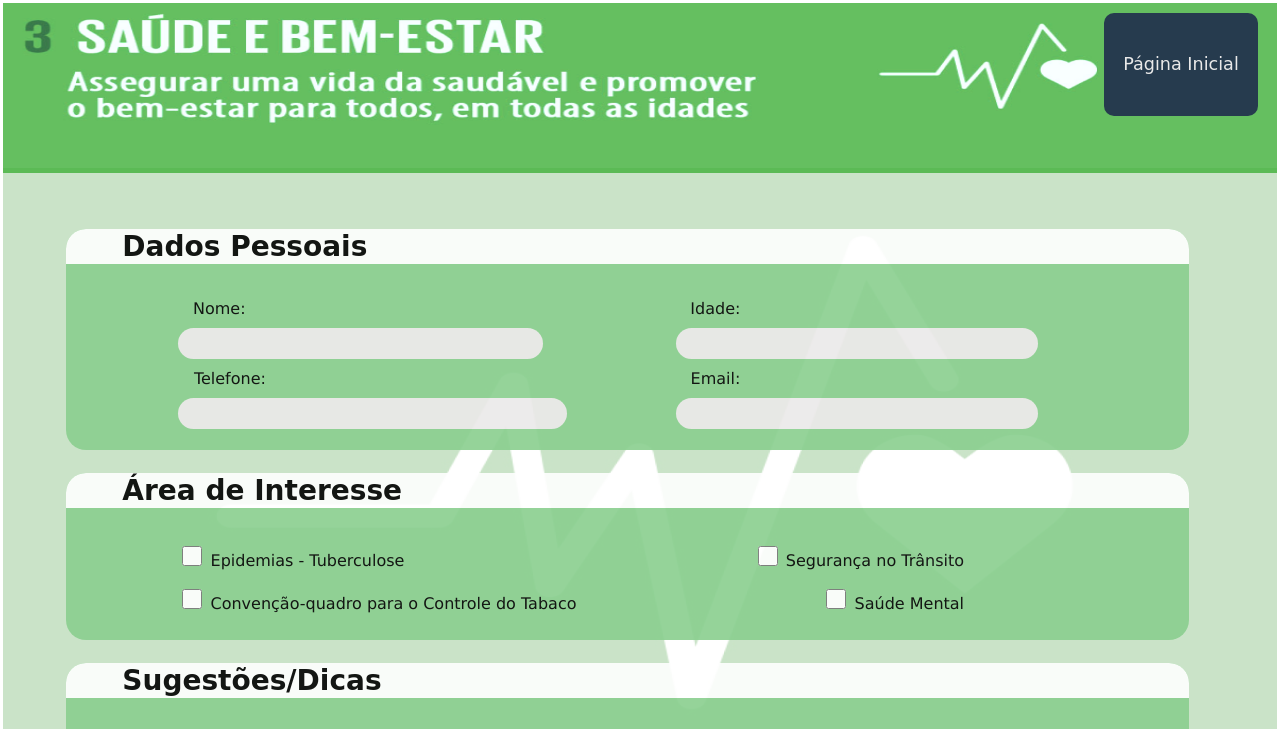
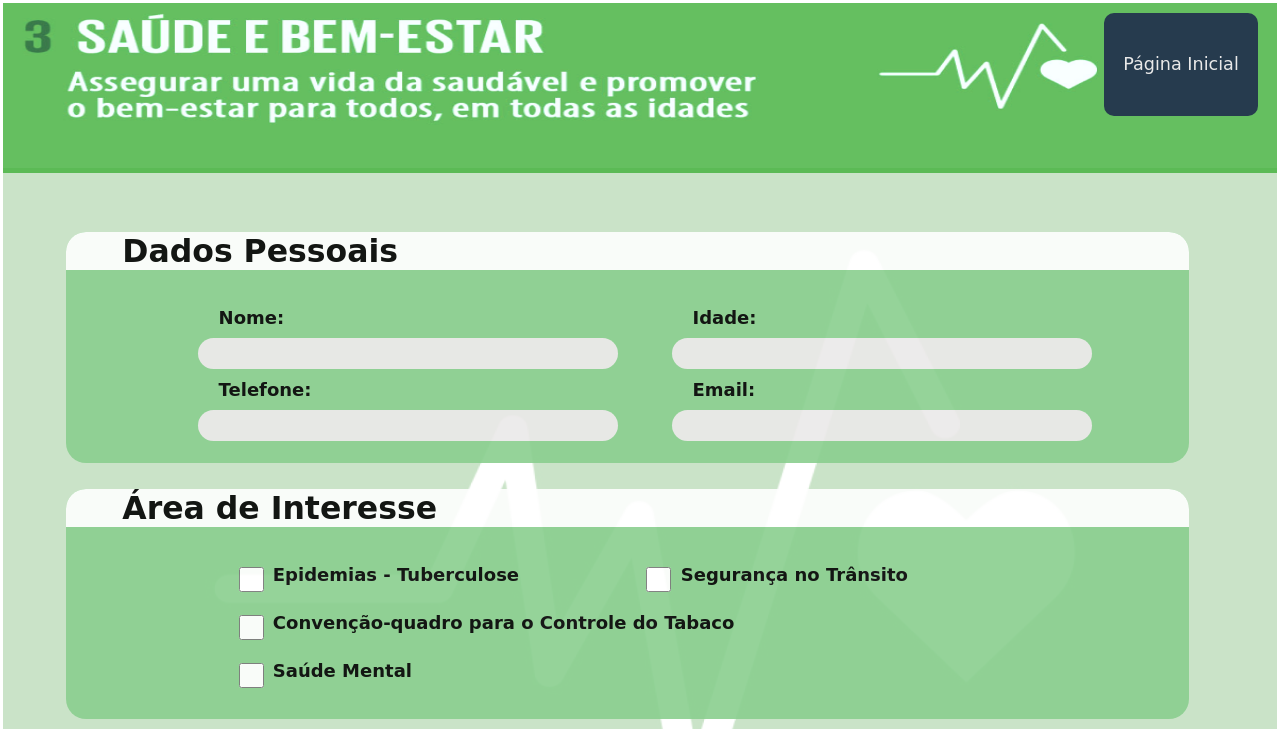
Before and after one commit to Rafael-Francisco21/ODS3, a plain HTML site: page form.html in a window 1280 px wide. Shown: the top 729 px of the page. Drawn offline with Linux system fonts and the light colour scheme.

Commit message:
Update estilo.css

```diff
--- a/CSS/estilo.css
+++ b/CSS/estilo.css
@@ -1,18 +1,20 @@
-
 html {
     scroll-behavior: smooth;
 }
-header,main,footer{
-    margin: -5px ;
+
+header,
+main,
+footer {
+    margin: -5px;
     padding: 10px;
     font-family: Verdana, Geneva, Tahoma, sans-serif;
     text-align: justify;
 }
 
 
-header{
+header {
     background-image: url(../Imagens/Rectangle\ 1.png);
-    background-size: 120% 110% ;
+    background-size: 120% 110%;
     background-position-x: -80px;
     min-height: 150px;
     position: relative;
@@ -22,19 +24,21 @@ header{
     font-family: cursive;
     font-size: 110%;
 }
-h2{
-    font-family: cursive;
+
+h2 {
     font-size: 175%;
 }
-#topicos{
+
+#topicos {
     width: 100%;
     height: 25%;
-    display:  flex;
+    display: flex;
     justify-content: space-around;
     bottom: 0%;
     position: absolute;
 }
-.topico{
+
+.topico {
     flex-shrink: 1;
     width: 25%;
     background-color: #488B4C;
@@ -42,15 +46,18 @@ h2{
     display: grid;
     align-items: center;
 }
-.topico:hover{
+
+.topico:hover {
     background-color: #2a532d;
     transform: scale(1.05);
     transition-duration: 0.4s;
 }
-a{
+
+a {
     text-decoration: none;
     color: #E9E9E9;
 }
+
 #btn {
     flex-shrink: 1;
     position: absolute;
@@ -61,8 +68,9 @@ a{
     height: 50%;
     margin-right: 1.5%;
     border-radius: 10px;
-    padding: 0.7% 1.5% ;
+    padding: 0.7% 1.5%;
 }
+
 #btn:hover {
     background-color: #527ca3;
     transform: scale(1.05);
@@ -71,43 +79,45 @@ a{
 
 
 
-main{
+main {
     background-image: url(../Imagens/ODS3-1\ 1.png);
     background-size: 100%;
     background-attachment: fixed;
     padding: 3% 7% 3% 5%;
 
 }
-.link{
+
+.link {
     font-family: Verdana, Geneva, Tahoma, sans-serif;
     color: #252525;
     margin-left: 5%;
 }
 
-footer{
+footer {
     background-color: #252F23;
     display: flex;
     justify-content: space-around;
     color: #909090;
 }
 
-.info{
+.info {
     flex-grow: 2;
     display: flex;
     width: 300%;
     margin-left: 5%;
 }
 
-#ref{
+#ref {
     margin-left: 10%;
     margin-bottom: 1%;
 }
-.ref{
+
+.ref {
     color: #909090;
     font-size: 75%;
 }
 
-img{
+img {
     width: 50%;
     min-width: 120px;
     height: auto;
@@ -118,63 +128,79 @@ img{
 
 /* ------------------------------------------------------------------------------------------------------ */
 
+form {
+    font-family: cursive;
+    font-size: large;
+    font-weight: bold
+}
 
-
-.dados, .area, .sugestoes{
-    background-color: #8acf8f; /* Cor de fundo verde */
-    border-radius: 20px; /* Borda arredondada */
+.dados,
+.area,
+.sugestoes {
+    background-color: #8acf8f;
+    border-radius: 20px;
     opacity: 0.9;
 }
 
 .field-box {
-    padding: 5px; /* Espaçamento interno para os elementos */
-    display:flex;
+    padding: 5px;
+    display: flex;
     justify-content: space-between;
     flex-wrap: wrap;
-    padding: 1% 20% 1% 10%;
+    padding: 1% 25% 1% 15%;
 }
+
 .green-box {
-    background-color: #ffffff; /* Cor de fundo verde */
-    padding: 1px; /* Espaçamento interno para os elementos */
-    border-radius: 20px 20px 0px 0px; /* Borda arredondada */
+    background-color: #ffffff;
+    padding: 1px;
+    border-radius: 20px 20px 0px 0px;
     padding-left: 5%;
 }
 
-.dados label{
+.dados label {
     padding-left: 5%;
 }
 
-.sugestoes .field-box{
+.dados div{
+    width: 45%;
+    min-width: 350px;
+    padding-left: 20px;
+}
+.dados .field-box{
+    width: 80%;
+    padding: 1% 10% 1% 10%;
+
+}
+
+.sugestoes .field-box {
     padding: 1% 10% 1% 10%;
 }
 
-.field-box label, .field-box input {
-    margin-bottom: 20px; /* Reduzir o espaçamento entre os rótulos (labels) e os campos de entrada (inputs) */
+.field-box label,
+.field-box input {
+    margin-bottom: 20px;
 }
 
-/* Estilo para os campos de entrada de dados */
 .field-box input[type="text"],
 .field-box input[type="number"],
 .field-box input[type="tel"],
 .field-box input[type="email"] {
-    background-color: #ebe9e9; /* Cor de fundo verde */
-    border-radius: 20px; /* Borda arredondada */
-    width: 120%; /* Preencher a largura disponível */
-    margin: 10px 40px 10px 0px; /* Espaço entre os campos */
+    background-color: #ebe9e9;
+    border-radius: 20px;
+    width: 100%;
+    margin: 10px 0px 10px 00px;
     padding: 8px;
     border: none;
     cursor: text;
 }
 
-/* Estilo para checkboxes */
-.field-box input[type="checkbox"], .area label {
-    width: 20px; /* Aumenta a largura dos checkboxes */
-    height: 20px; /* Aumenta a altura dos checkboxes */
-    vertical-align: super;
+.field-box input[type="checkbox"],
+.area label {
+    width: 25px;
+    height: 25px;
+    vertical-align: top;
 }
 
-
-/* Estilo para o botão "Enviar" */
 button {
     background-color: #488B4C;
     color: #E9E9E9;
@@ -188,16 +214,19 @@ button {
     cursor: pointer;
 }
 
-button:hover{
+button:hover {
     background-color: #2a532d;
     transform: scale(1.05);
     transition-duration: 0.4s;
 }
 
-.button_container{
+.button_container {
     display: flex;
     justify-content: flex-end;
 }
+
 textarea {
     resize: none;
+    font-family: cursive;
+    font-size: large;
 }
```
Lines whose indentation alone changed are shown as unchanged.
